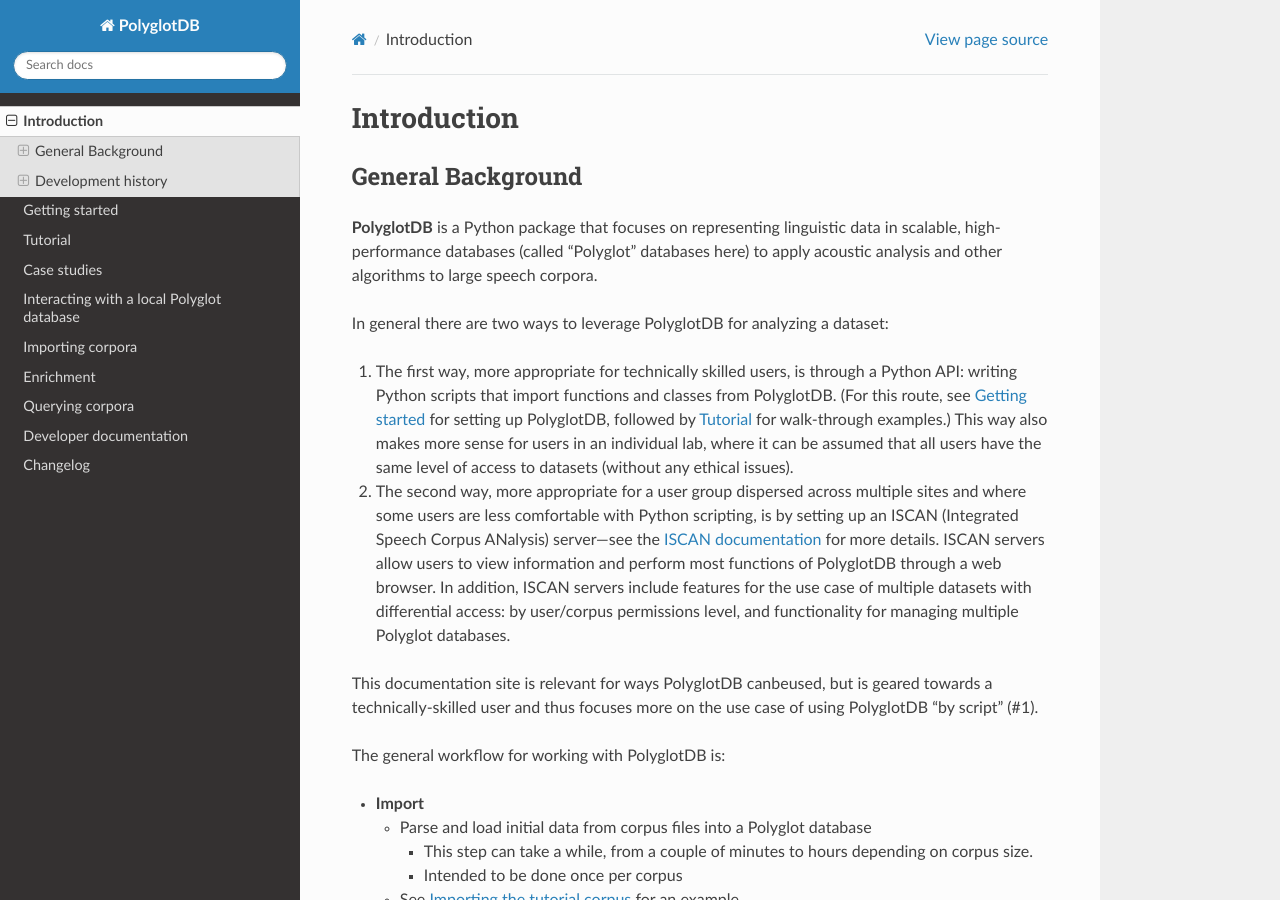
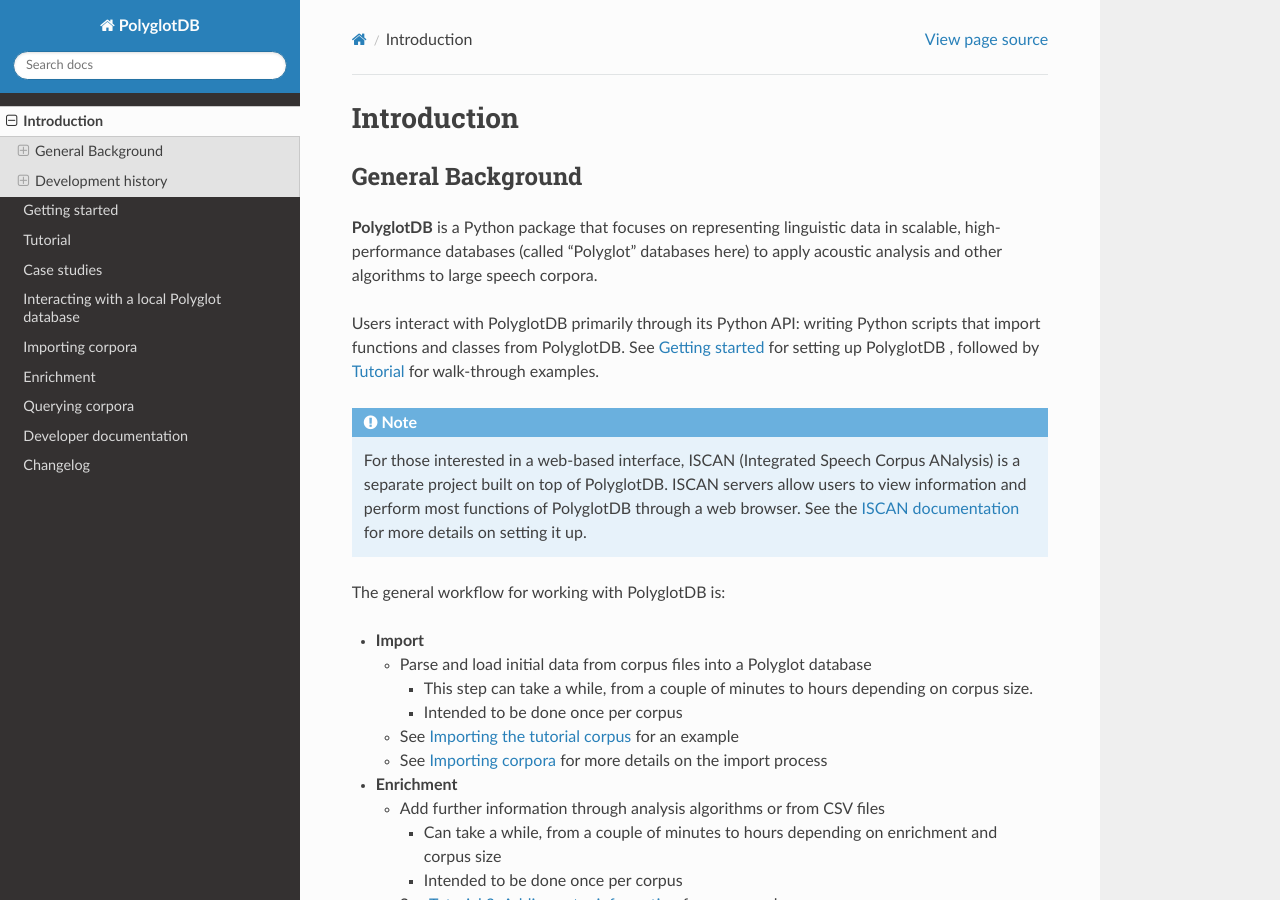
Before and after one commit to MontrealCorpusTools/PolyglotDB, a Sphinx documentation site: the page built from docs/source/introduction.rst, in a window 1280 px wide and 900 px high. Built offline with Sphinx 7.4.7 and the Read the Docs theme 3.1.0, drawn with Linux system fonts in a browser that asks for light colours; the version number could not be read and is left out; some of the changed text lies outside the part shown.

Commit message:
Update introduction

```diff
--- a/docs/source/introduction.rst
+++ b/docs/source/introduction.rst
@@ -60,35 +70,18 @@
 
 **PolyglotDB** is a Python package that focuses on representing linguistic
 data in scalable, high-performance databases (called "Polyglot"
-databases here) to apply acoustic
-analysis and other algorithms to large speech corpora.
+databases here) to apply acoustic analysis and other algorithms to large speech corpora.
 
-In general there are two ways to leverage PolyglotDB for analyzing a
-dataset:
+Users interact with PolyglotDB primarily through its Python API: writing Python scripts
+that import functions and classes from PolyglotDB. See :ref:`installation` for setting up PolyglotDB
+, followed by :ref:`tutorial` for walk-through examples.
 
-1. The first way, more appropriate for technically skilled users, is
-   through a Python API: writing Python scripts that import functions
-   and classes from PolyglotDB.  (For this route, see
-   :ref:`installation` for setting up PolyglotDB, followed by
-   :ref:`tutorial` for walk-through examples.)  This way also makes
-   more sense for users in an individual lab, where it can be assumed
-   that all users have the same level of access to datasets (without
-   any ethical issues).
+.. note::
 
-2.  The second way, more appropriate for a user group dispersed across
-    multiple sites and where some users are less comfortable with
-    Python scripting, is by setting up an ISCAN (Integrated Speech
-    Corpus ANalysis) server---see the `ISCAN documentation`_ for more
-    details.  ISCAN servers allow users to view information and
-    perform most functions of PolyglotDB through a web browser.  In
-    addition, ISCAN servers include features for the use case of
-    multiple datasets with differential access: by user/corpus
-    permissions level, and functionality for managing multiple
-    Polyglot databases.
-
-This documentation site is relevant for ways PolyglotDB canbeused, but
-is geared towards a technically-skilled user and thus focuses more on
-the use case of using PolyglotDB "by script" (#1).
+  For those interested in a web-based interface, ISCAN (Integrated Speech Corpus ANalysis) is a separate
+  project built on top of PolyglotDB. ISCAN servers allow users to view information and perform
+  most functions of PolyglotDB through a web browser.
+  See the `ISCAN documentation`_ for more details on setting it up.
 
 The general workflow for working with PolyglotDB is:
 
```
Also changed, not shown: other parts of docs/source/introduction.rst (+16 -1 lines).
